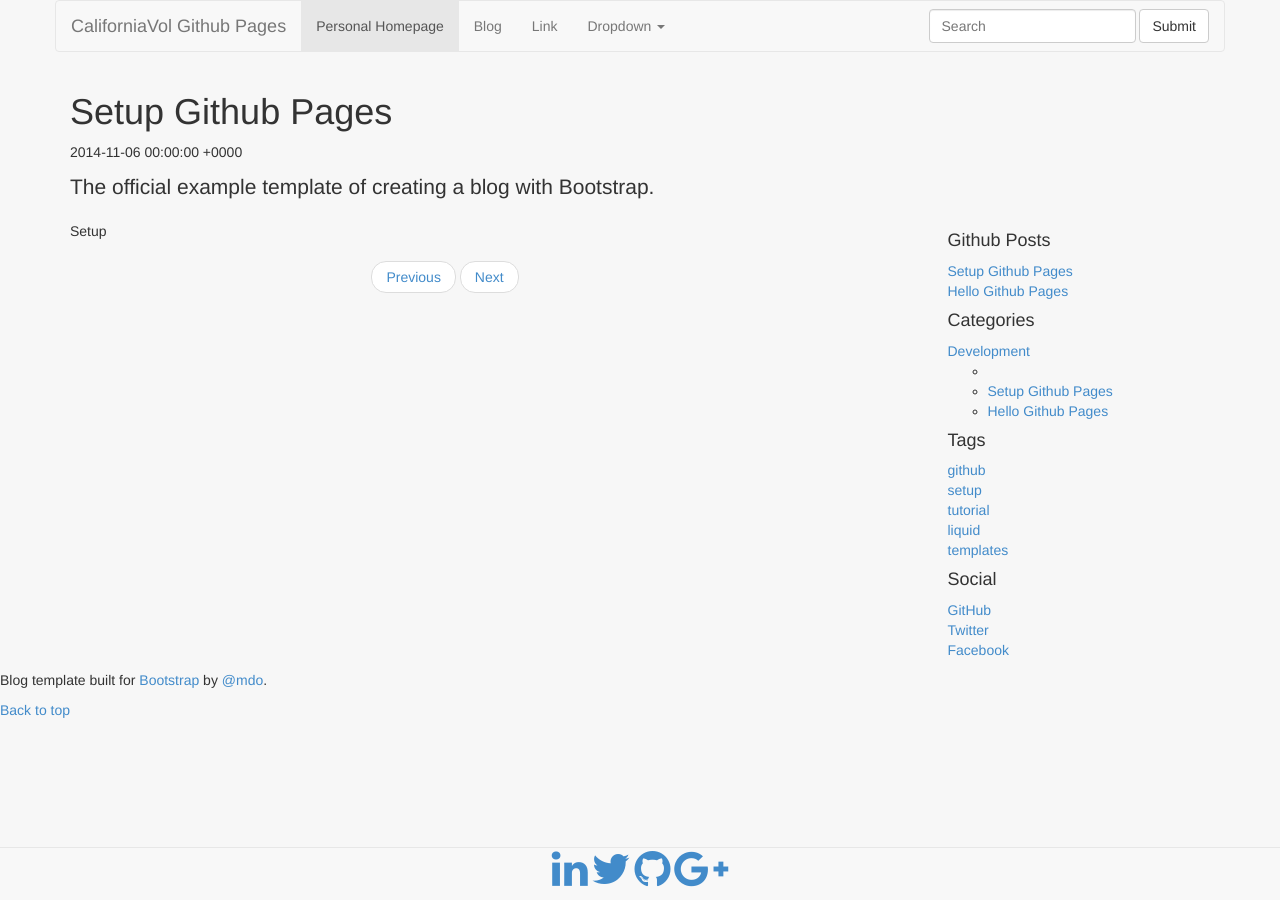
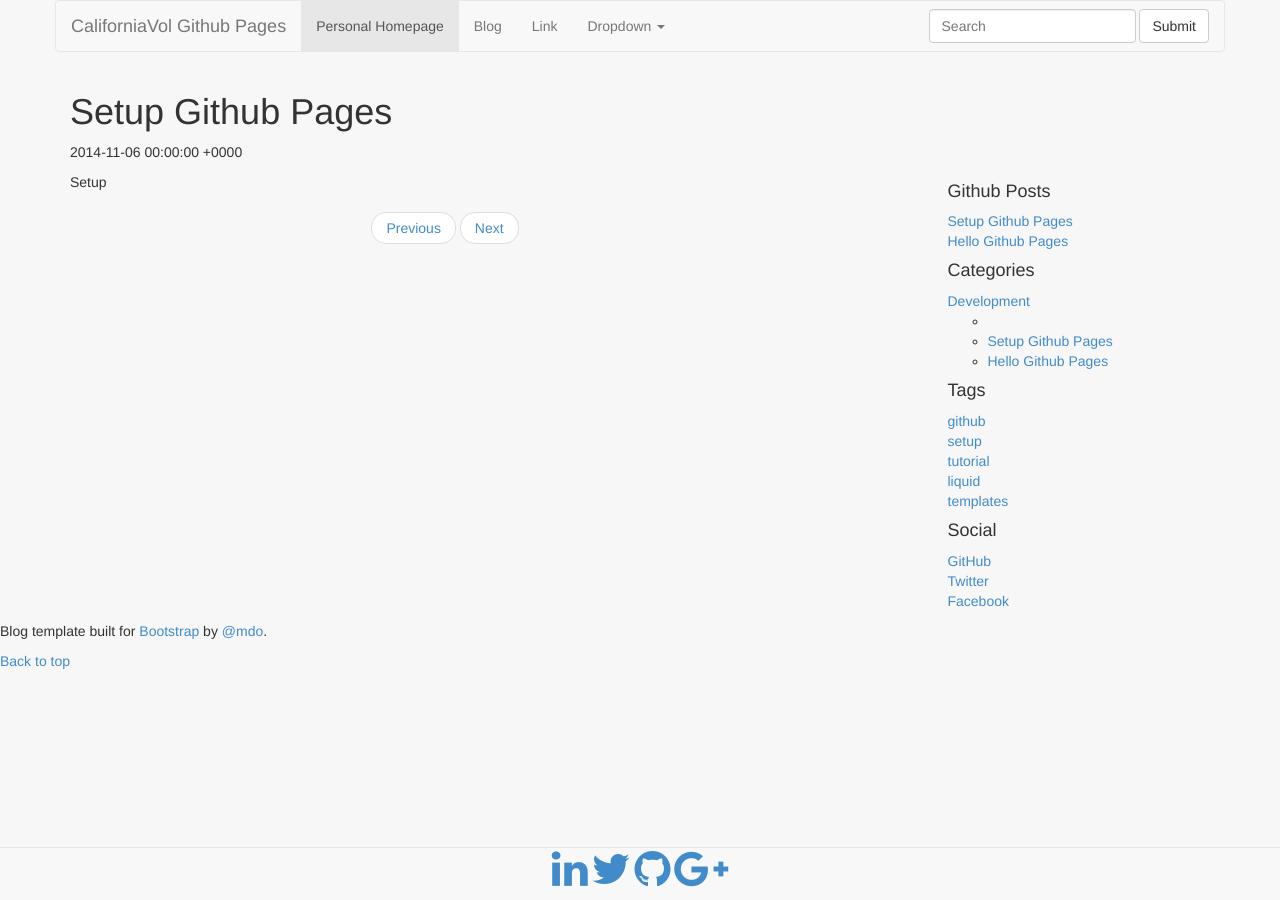
Before and after one commit to californiavol/californiavol.github.io, a Jekyll site: the page built from _posts/2014-11-06-setup-github-pages.md, in a window 1280 px wide. Built offline with Jekyll 4.4.1, drawn with Linux system fonts in a browser that asks for light colours; nearby versions of some CDN libraries; Markdown is read by kramdown in place of the engine named in the settings.

Commit message:
edit post

```diff
--- a/_layouts/post.html
+++ b/_layouts/post.html
@@ -39,7 +39,6 @@
       <div class="blog-header">
         <h1 class="blog-title">{{ page.title }}</h1>
         <p class="blog-post-meta">{{ page.date }}</p>
-        <p class="lead blog-description">The official example template of creating a blog with Bootstrap.</p>
       </div>
 
       <div class="row">
```
